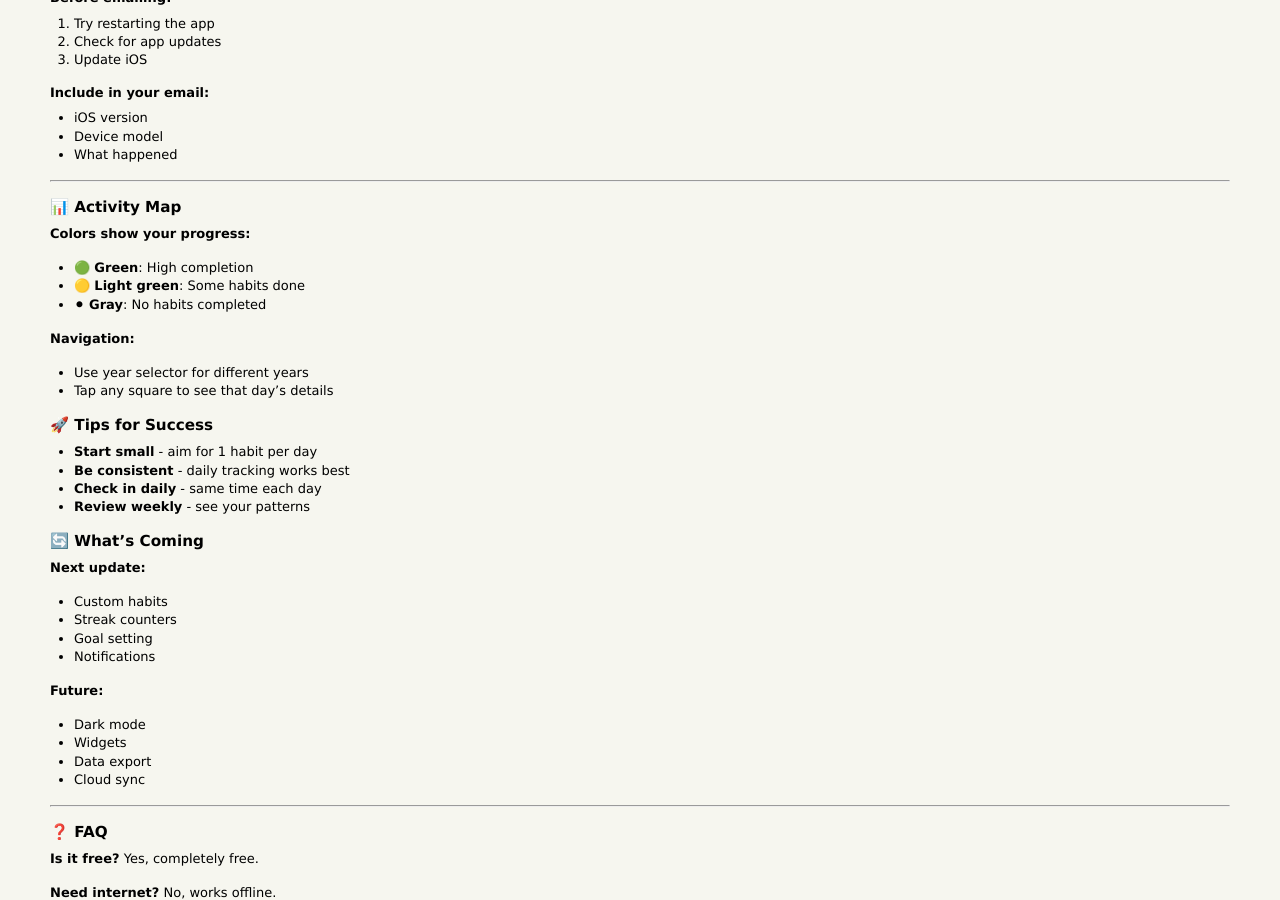
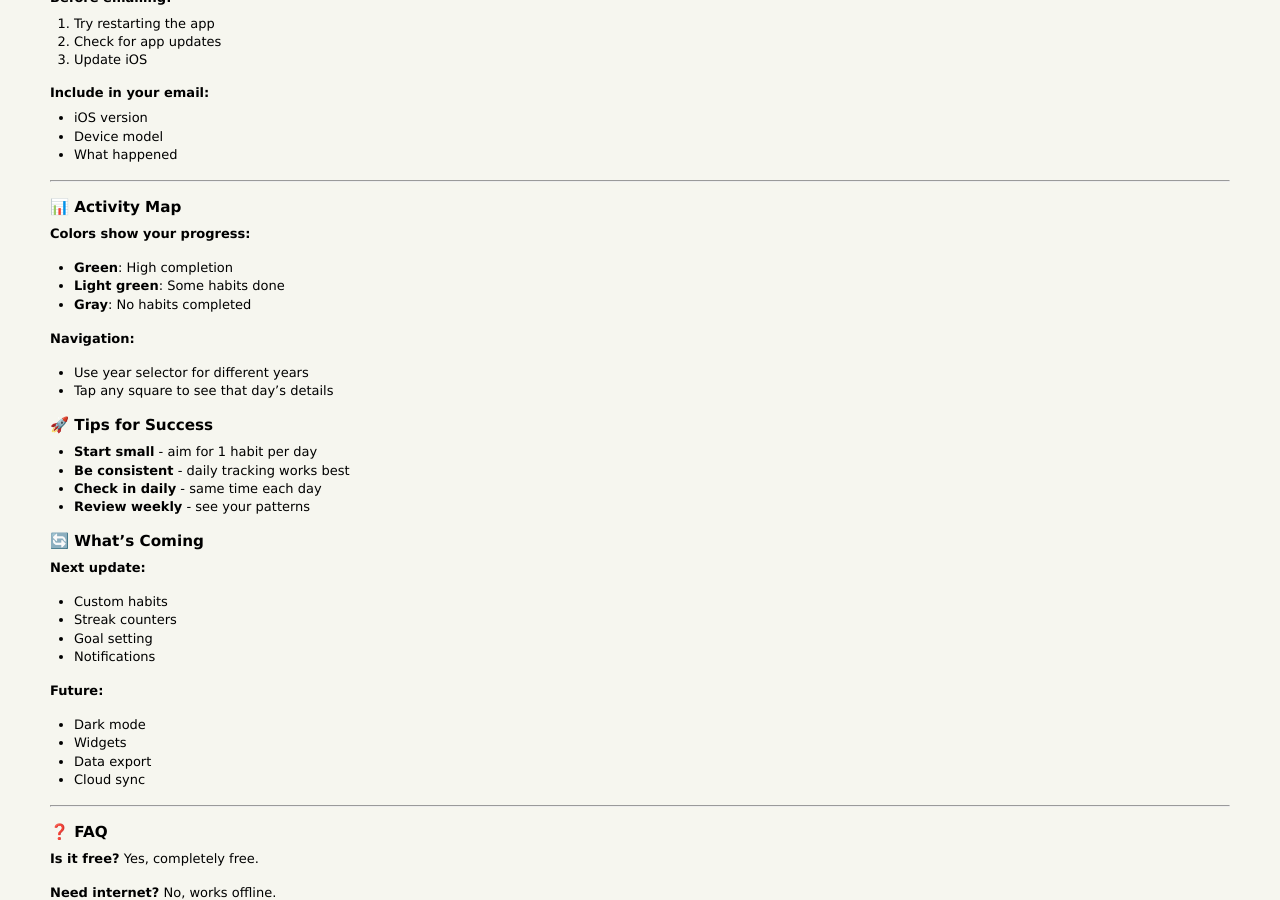
Before and after one commit to JKevinXu/github-blog, a Jekyll site: the page built from products.md, in a window 1280 px wide and 900 px high, scrolled down 1650 px. Built offline with Jekyll 4.4.1, drawn with Linux system fonts in a browser that asks for light colours.

```diff
--- a/products.md
+++ b/products.md
@@ -240,9 +240,9 @@ Welcome to my collection of apps and tools I've built to solve everyday problems
 ### 📊 Activity Map
 
 **Colors show your progress:**
-- 🟢 **Green**: High completion
-- 🟡 **Light green**: Some habits done
-- ⚫ **Gray**: No habits completed
+- **Green**: High completion
+- **Light green**: Some habits done
+- **Gray**: No habits completed
 
 **Navigation:**
 - Use year selector for different years
```
